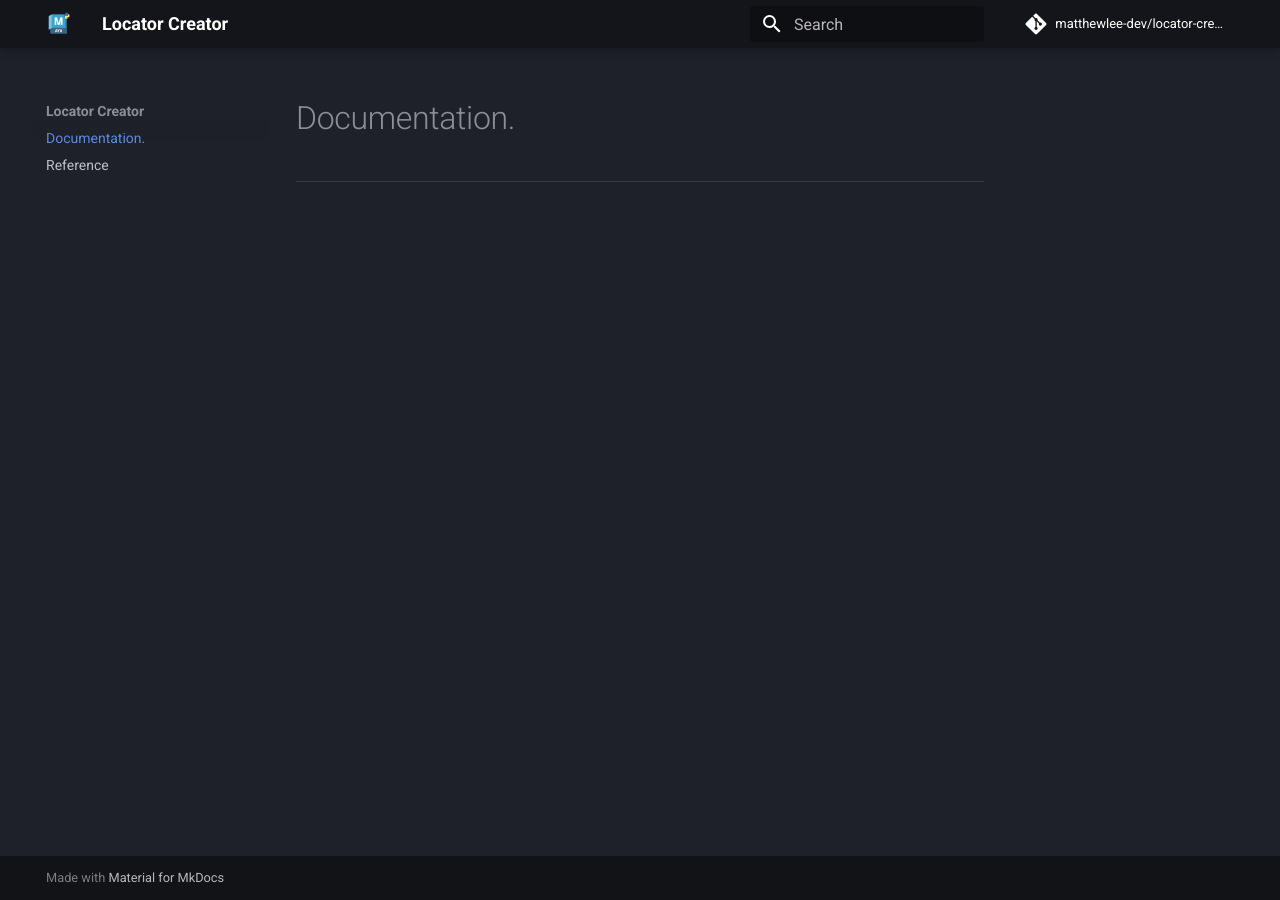
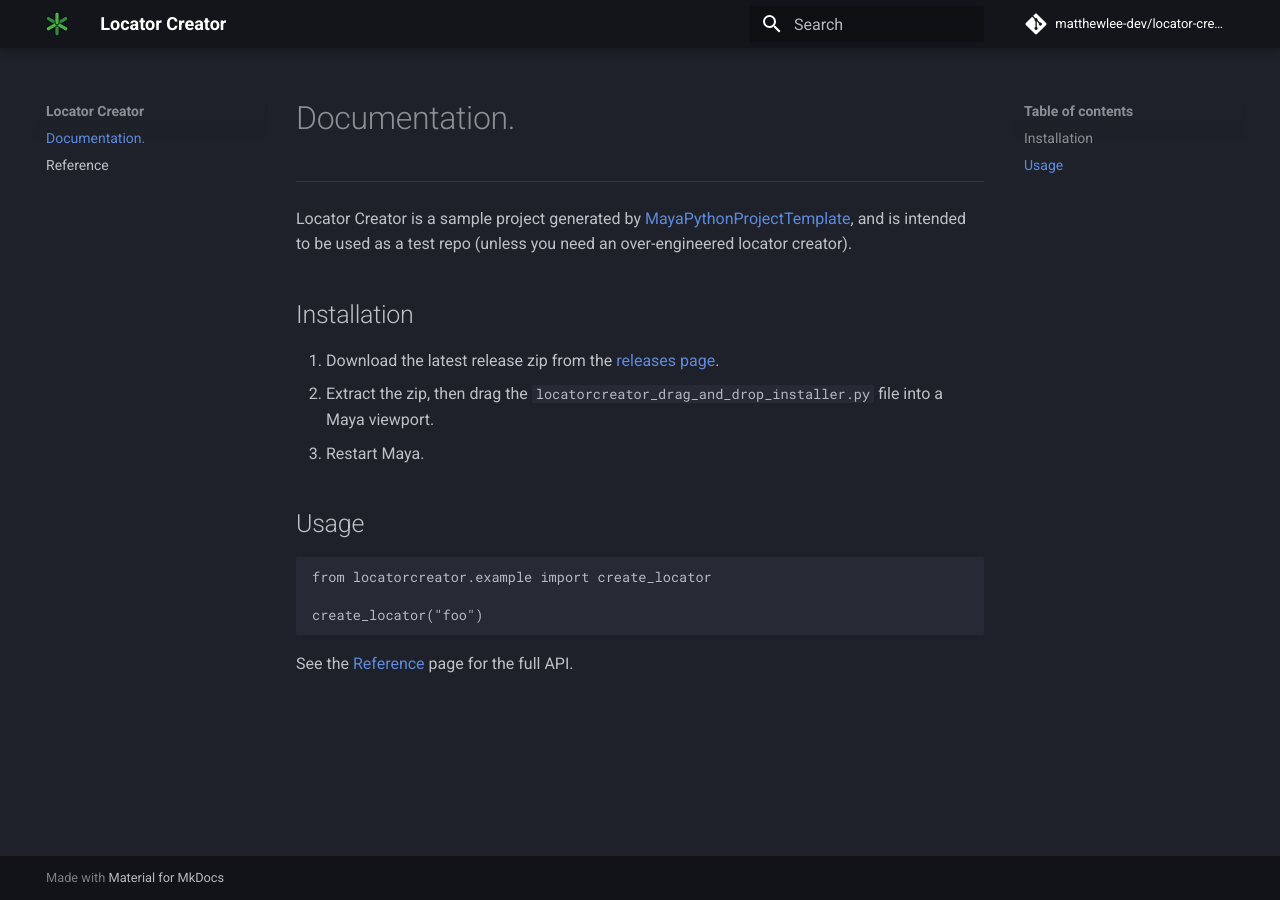
Before and after one commit to matthewlee-dev/locator-creator, an MkDocs documentation site: the page built from docs/index.md, in a window 1280 px wide. Built offline with MkDocs 1.6.1 and Material for MkDocs 9.7.7, drawn with Linux system fonts in a browser that asks for light colours; comment, search, counter and statistics services are not loaded.

````diff
--- a/docs/index.md
+++ b/docs/index.md
@@ -1,3 +1,24 @@
 # Documentation.
 
 ---
+
+Locator Creator is a sample project generated by
+[MayaPythonProjectTemplate](https://github.com/matthewlee-dev/MayaPythonProjectTemplate),
+and is intended to be used as a test repo (unless you need an over-engineered
+locator creator).
+
+## Installation
+
+1. Download the latest release zip from the [releases page](https://github.com/matthewlee-dev/locator-creator/releases/latest).
+2. Extract the zip, then drag the `locatorcreator_drag_and_drop_installer.py` file into a Maya viewport.
+3. Restart Maya.
+
+## Usage
+
+```python
+from locatorcreator.example import create_locator
+
+create_locator("foo")
+```
+
+See the [Reference](reference.md) page for the full API.
--- a/mkdocs.yml
+++ b/mkdocs.yml
@@ -4,10 +4,8 @@ repo_name: matthewlee-dev/locator-creator
 theme:
   name: material
   language: en
-  # Setup swaps this file for the generated project's logo, so the path holds
-  # for both.
-  logo: resources/images/maya_python_logo.png
-  favicon: resources/images/maya_python_logo.png
+  logo: resources/images/locator.png
+  favicon: resources/images/locator.png
   palette:
     - scheme: slate
       primary: black
--- a/pyproject.toml
+++ b/pyproject.toml
@@ -3,7 +3,7 @@ name = "locator-creator"
 version = "0.0.0"
 description = "This is a test repo for maya-python-project-template"
 requires-python = ">=3.10"
-dependencies = []
+dependencies = ["Qt.py"]
 
 [dependency-groups]
 test = ["pytest"]
````
Also changed, not shown: README.md (+19 -15 lines), docs/reference.md (+2 -0 lines), docs/resources/images/locator.png (added), docs/resources/images/screenshot.png, 4 other files.
